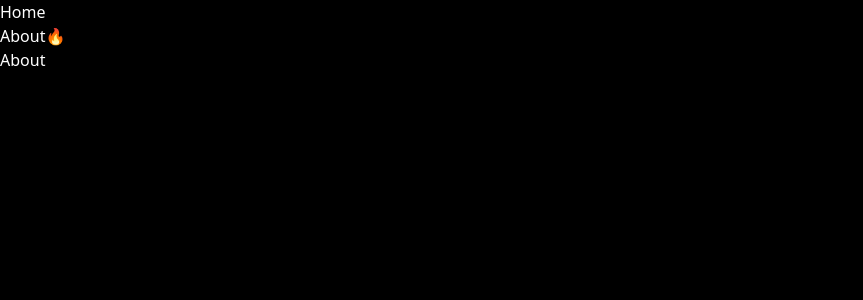
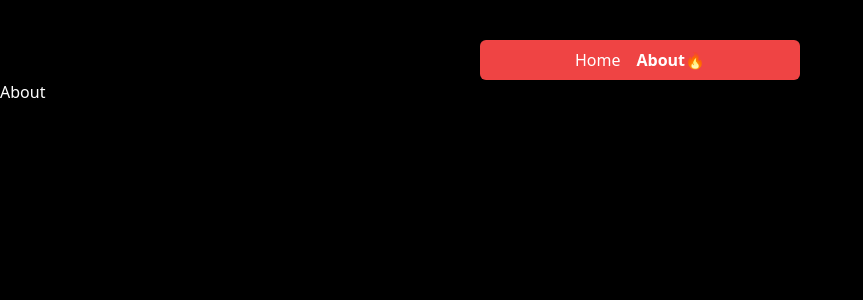
Before and after one commit to tommya98/Next.js-Movie, a Next.js app: page /about in a window 1280 px wide. Shown: the top 300 px of the page, without its empty margins (0-863 px from the left). Built offline with nearby package versions, Linux system fonts and the light colour scheme.

Commit message:
STYLE: 네이게이션 스타일 적용

```diff
--- a/app/layout.tsx
+++ b/app/layout.tsx
@@ -17,7 +17,7 @@ export default function RootLayout({
 }>) {
   return (
     <html lang="en">
-      <body className="bg-black text-white text-base">
+      <body className="bg-black text-white pt-10">
         <Navigation />
         {children}
       </body>
--- a/components/Navagation.tsx
+++ b/components/Navagation.tsx
@@ -6,16 +6,23 @@ import { usePathname } from "next/navigation";
 export default function Navigation() {
   const path = usePathname();
   return (
-    <nav>
-      <ul>
-        <li>
-          <Link href="/">Home</Link> {path === "/" ? "🔥" : ""}
-        </li>
-        <li>
-          <Link href="/about">About</Link>
-          {path === "/about" ? "🔥" : ""}
-        </li>
-      </ul>
-    </nav>
+    <div className="flex justify-center items-center ">
+      <nav className="bg-red-500 px-4 py-2 flex justify-center items-center rounded-md w-1/4">
+        <ul className="flex space-x-4">
+          <li className={path === "/" ? "font-bold" : ""}>
+            <Link href="/" className="text-white hover:text-gray-200">
+              Home
+            </Link>
+            {path === "/" ? "🔥" : ""}
+          </li>
+          <li className={path === "/about" ? "font-bold" : ""}>
+            <Link href="/about" className="text-white hover:text-gray-200">
+              About
+            </Link>
+            {path === "/about" ? "🔥" : ""}
+          </li>
+        </ul>
+      </nav>
+    </div>
   );
 }
```
